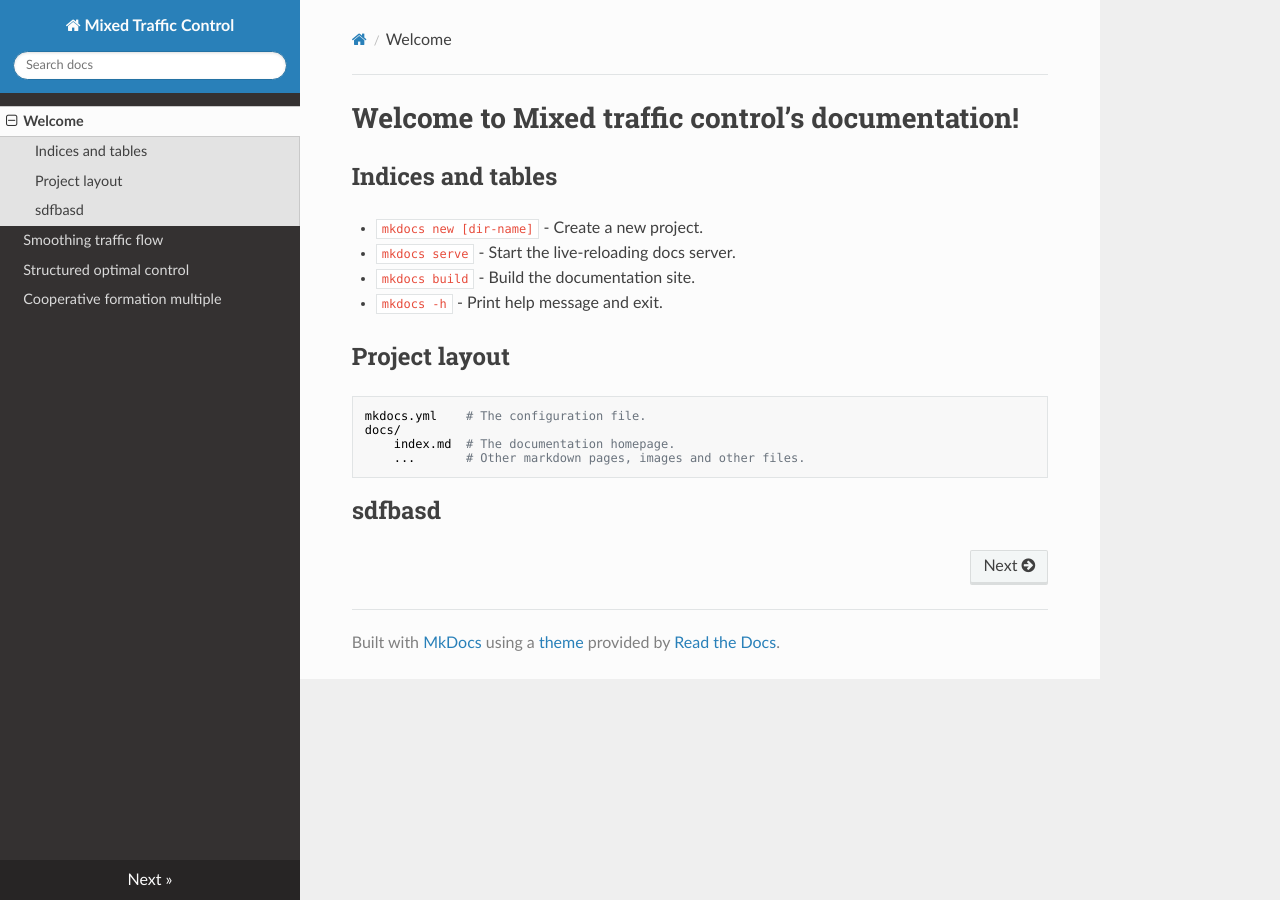
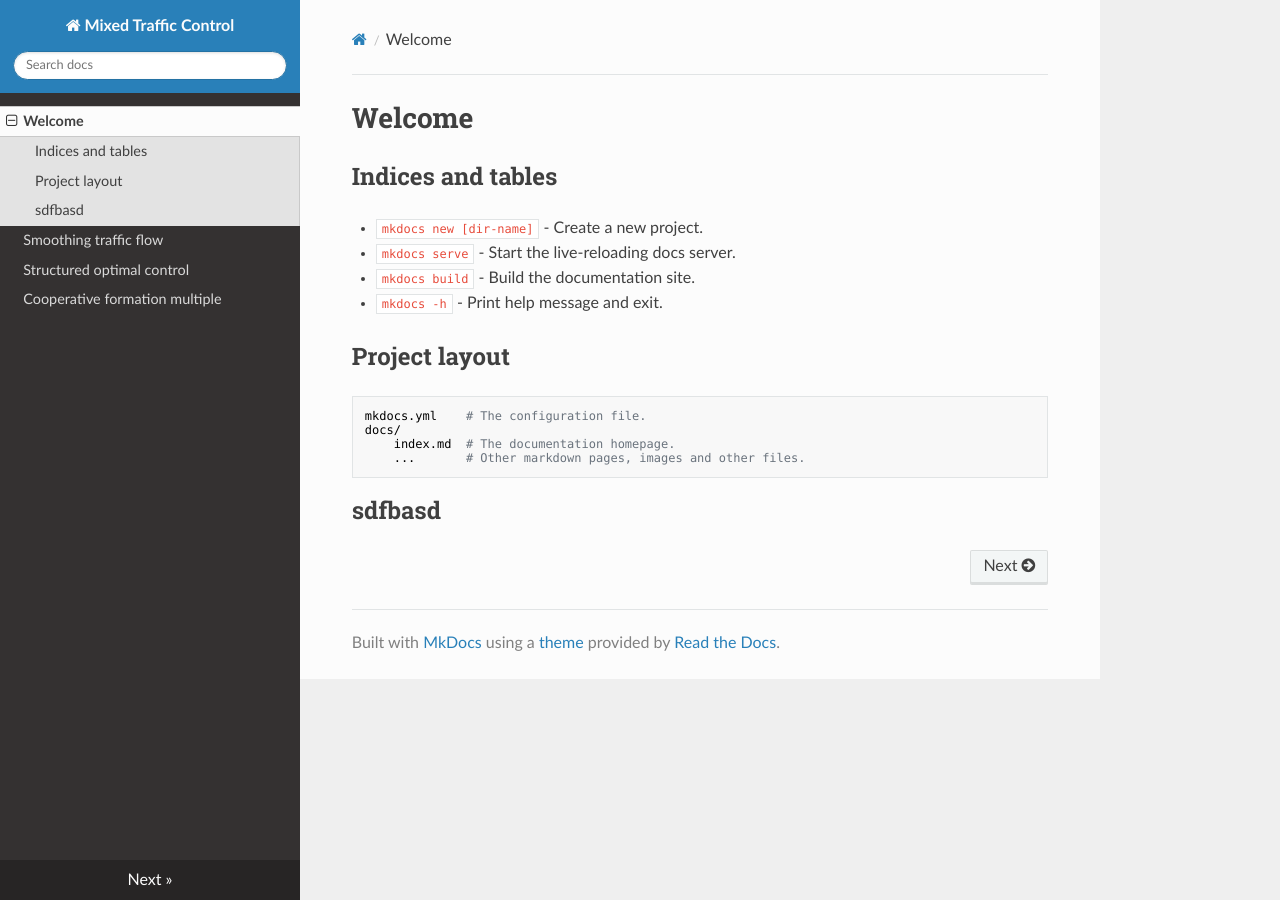
Before and after one commit to soc-ucsd/mixed-traffic, an MkDocs documentation site: the page built from docs/index.md, in a window 1280 px wide. Built offline with MkDocs 1.6.1, drawn with Linux system fonts in a browser that asks for light colours; nearby versions of some CDN libraries.

Commit message:
Update index.md

```diff
--- a/docs/index.md
+++ b/docs/index.md
@@ -1,4 +1,4 @@
-# Welcome to Mixed traffic control’s documentation!
+# Welcome
 
 ## Indices and tables
 
```
